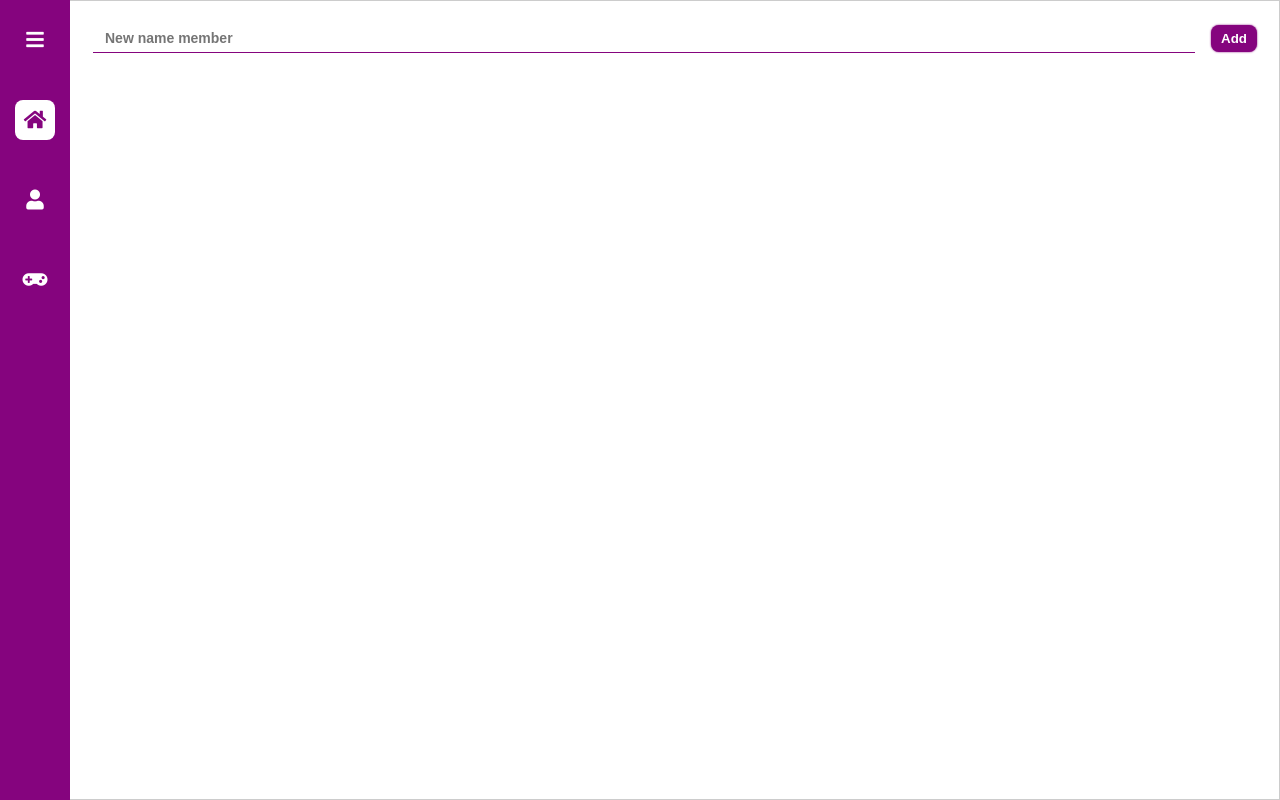
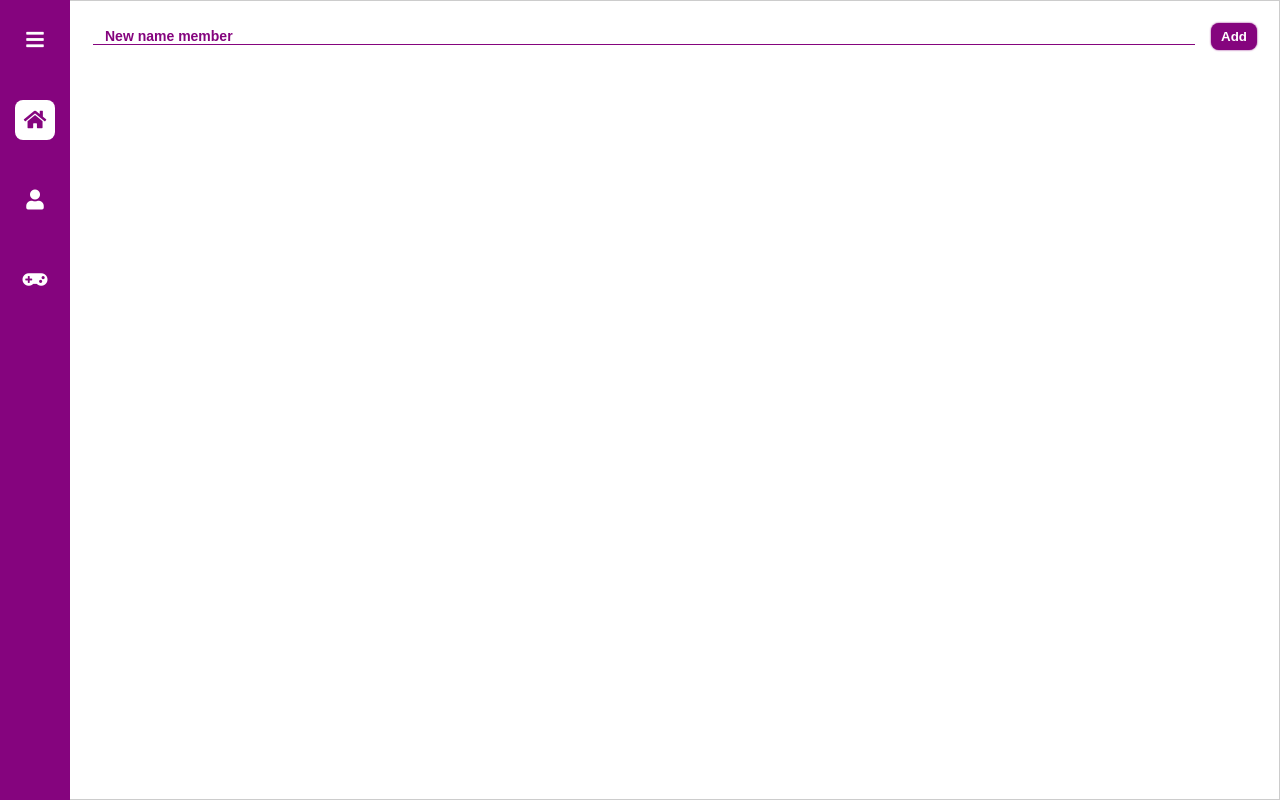
Before and after one commit to tgthuan2000/poker, a React (Create React App) app: page /users in a window 1280 px wide. Both pictures are taken after a click on the button "Add Member". Built offline with nearby package versions, Linux system fonts and the light colour scheme; the HTML template or start-up script is replaced by a standard one.

Commit message:
fix ui user-header

```diff
--- a/src/Components/Input/index.css
+++ b/src/Components/Input/index.css
@@ -1,6 +1,6 @@
 .input{
     padding: 0 12px;
-    height: 30px;
+    height: 100%;
     flex: 1;
     margin-right: 16px;
     font-size: 14px;
@@ -10,3 +10,7 @@
     color: var(--primary-color);
     font-weight: bold;
 }
+
+input::placeholder{
+    color: var(--primary-color);
+}
--- a/src/Components/Input/index.jsx
+++ b/src/Components/Input/index.jsx
@@ -1,9 +1,9 @@
 import React from 'react'
 import './index.css'
 
-function Input({ placeholder, handleKeyup, useRef }) {
+function Input({ placeholder, handleKeyup, useRef, className }) {
     return (
-        <input className='input' ref={useRef} autoFocus onKeyUp={handleKeyup} placeholder={placeholder ? placeholder : ''}/>
+        <input className={`input${className ? ' '+className : ''}`} ref={useRef} autoFocus onKeyUp={handleKeyup} placeholder={placeholder ? placeholder : ''}/>
     )
 }
 
--- a/src/Components/Pages/Users/index.css
+++ b/src/Components/Pages/Users/index.css
@@ -3,10 +3,14 @@
     justify-content: space-between;
     align-items: center;
     flex-wrap: wrap;
-    height: 50px;
     padding: 0 10px;
+    margin-bottom: 20px;
 }
 
 .user-list{
     margin-top: 10px;
 }
+
+.user-header-item{
+    margin-top: 10px;
+}
--- a/src/Components/Pages/Users/index.jsx
+++ b/src/Components/Pages/Users/index.jsx
@@ -48,12 +48,14 @@ export default function Users() {
                     {check ?
                     <>
                         <Input
+                            className="user-header-item"
                             placeholder='New name member'
                             handleKeyup={handleKeyup}
                             useRef={inputValue}
                         />
                         { (members.length === 0 && inputValue !== '') ?
                             <Button
+                                className="user-header-item"
                                 active
                                 onClick={handleClickAddMember}
                             >
@@ -61,6 +63,7 @@ export default function Users() {
                             </Button>
                             :
                             <Button
+                                className="user-header-item"
                                 onClick={() => setCheck(!check)}
                             >
                                 Back
```
